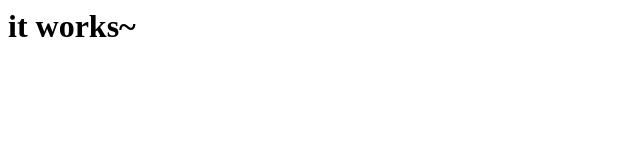
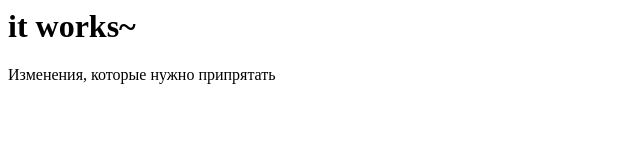
Before and after one commit to Stas9190/test, a plain HTML site: page index.html in a window 1280 px wide. Shown: the whole page, without its empty margins (0-640 px from the left). Drawn offline with Linux system fonts and the light colour scheme.

Commit message:
apply stash

```diff
--- a/index.html
+++ b/index.html
@@ -6,5 +6,8 @@
     </head>
 <body>
     <h1>it works~</h1>
+    <p>
+        Изменения, которые нужно припрятать
+    </p>
 </body>
 </html>
```
